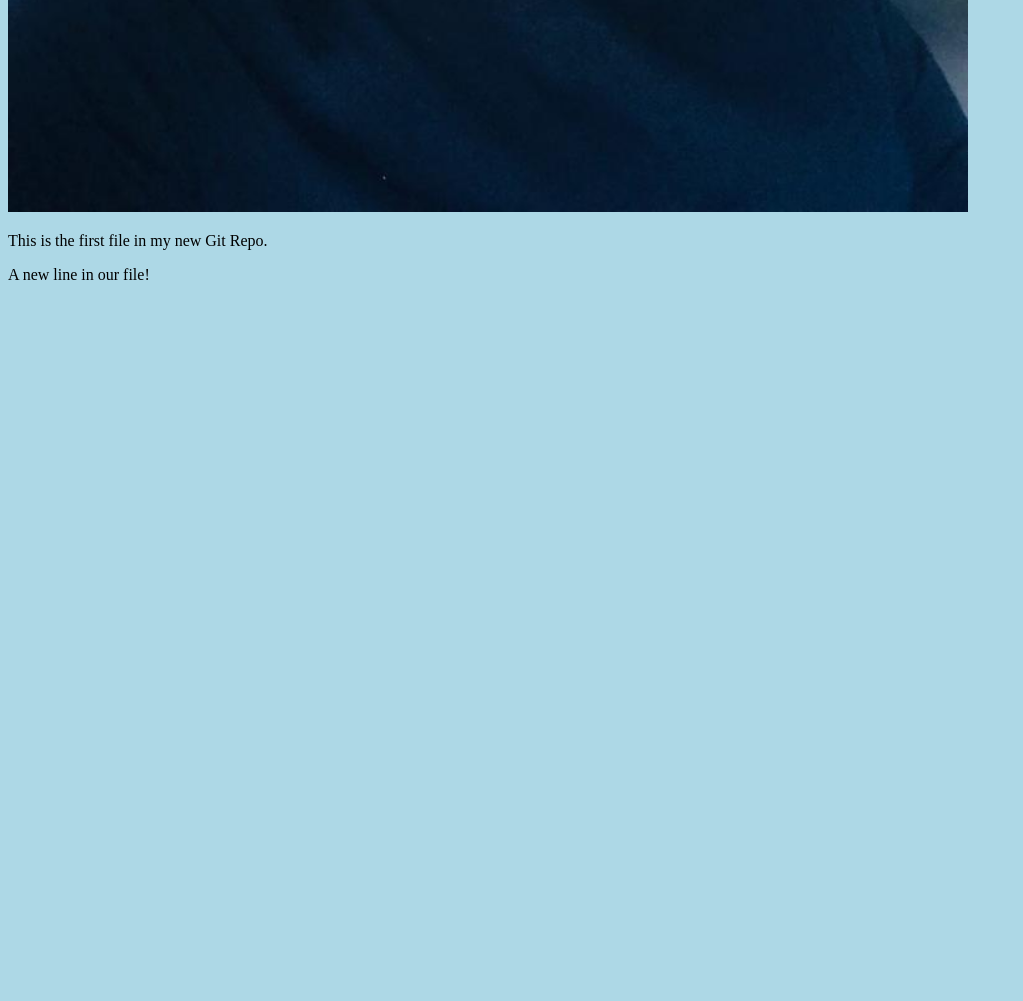
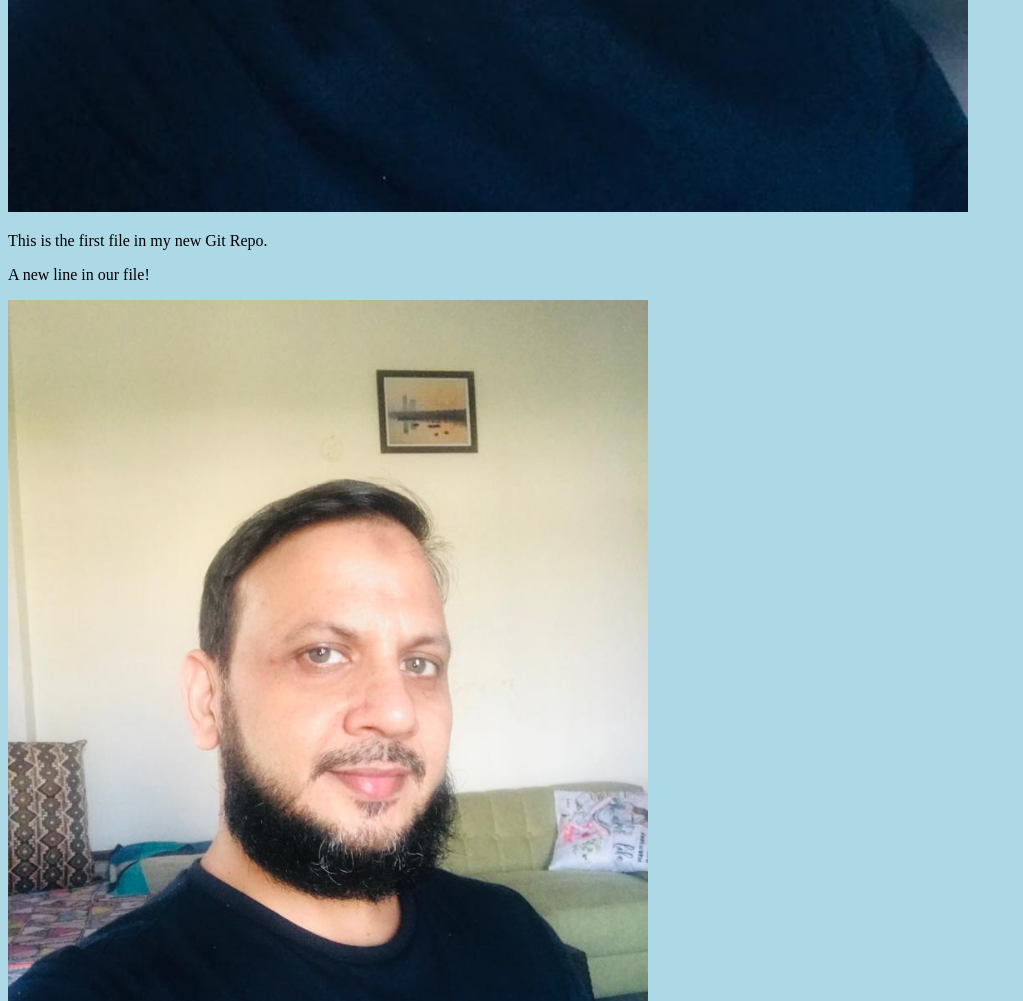
Before and after one commit to sarfraza/myproject, a plain HTML site: page index.html in a window 1280 px wide. Shown: the part 1146-2147 px from the top of the page, without its empty margins (0-1023 px from the left). Before the commit the page ends 1446 px from the top, so only its background shows below. Drawn offline with Linux system fonts and the light colour scheme.

Commit message:
added new image

```diff
--- a/index.html
+++ b/index.html
@@ -11,6 +11,7 @@
 style="width:100%;max-width:960px"></div>
 <p>This is the first file in my new Git Repo.</p>
 <p>A new line in our file!</p>
+<div><img src="selfie1.jpeg" alt="Hello Git" style="width:100%;max-width:640px"></div>
 
 </body>
 </html>
```
Also changed, not shown: selfie1.jpeg (added).
